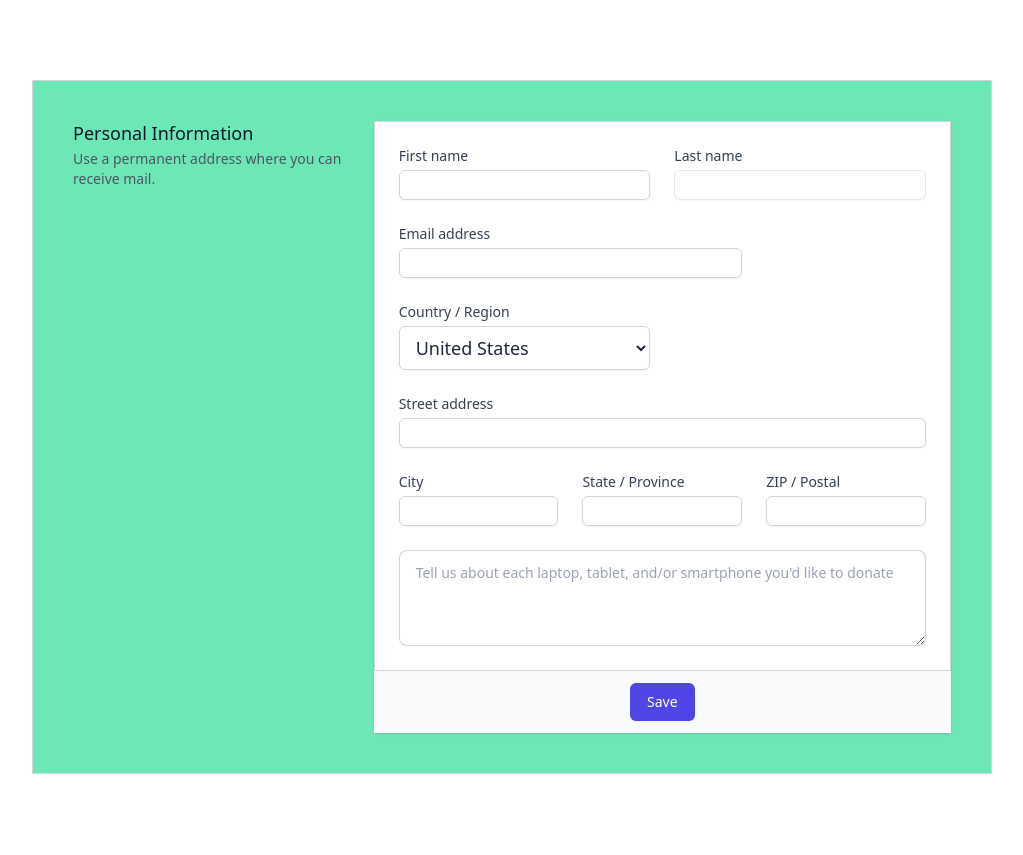
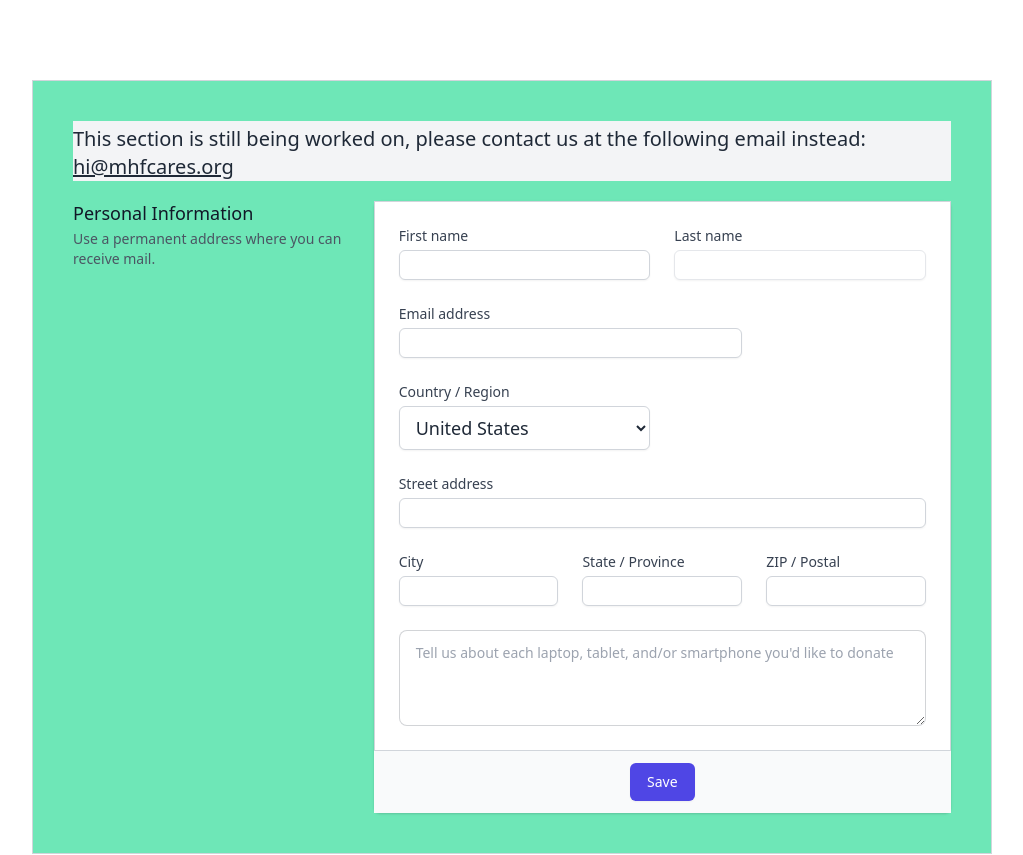
Before and after one commit to margaritahumanitarian/helpafamily, a Next.js app: page /give-devices in a window 1280 px wide. Shown: the top 855 px of the page, without its empty margins (128-1151 px from the left). Built offline with nearby package versions, Linux system fonts and the light colour scheme.

Commit message:
Add WIP message

```diff
--- a/pages/give-devices.js
+++ b/pages/give-devices.js
@@ -10,6 +10,15 @@ export default function GiveYourTimePage() {
       </head>
       <body>
         <div className="m-auto w-3/4 p-10 my-20 bg-green-300 border border-gray-300">
+          <div className="bg-gray-100 flex justify-center mb-5">
+          <p className="mt-1 text-xl text-black-600">
+                    {'This section is still being worked on, please contact us at the following email instead: '}
+                  <a href="mailto:hi@mhfcares.org" className="mt-1 text-xl underline">
+                    {'hi@mhfcares.org'}
+                  </a>
+                  </p>
+                  <br/>
+          </div>
           <div className="mt-10 sm:mt-0">
             <div className="md:grid md:grid-cols-3 md:gap-6">
               <div className="md:col-span-1">
@@ -162,6 +171,7 @@ export default function GiveYourTimePage() {
                     <div className="px-4 py-3 bg-gray-50 text-center sm:px-6">
                       <button
                         className="inline-flex justify-center py-2 px-4 border border-transparent shadow-sm text-sm font-medium rounded-md text-white bg-indigo-600 hover:bg-indigo-700 focus:outline-none focus:ring-2 focus:ring-offset-2 focus:ring-indigo-500"
+                        disabled="disabled"
                         type="submit"
                       >
                         {'Save'}
```
